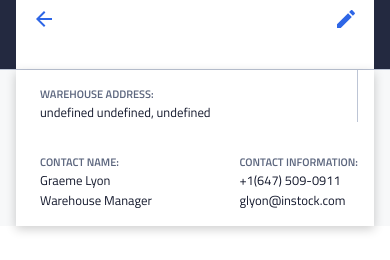
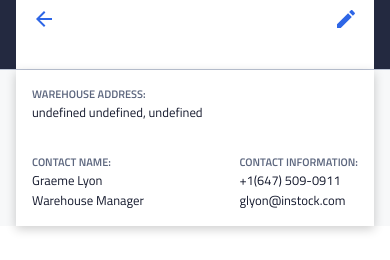
Before and after one commit to kirill-develops/instock-cinderella, a React (Create React App) app: page /warehouses/1 in a window 390 px wide. Shown: the part 155-415 px from the top of the page. Built offline with nearby package versions, Linux system fonts and the light colour scheme; no server answers.

Commit message:
Fixed padding at mobile/tablet size

```diff
--- a/src/components/WarehouseDetails/WarehouseDetails.scss
+++ b/src/components/WarehouseDetails/WarehouseDetails.scss
@@ -50,18 +50,21 @@
     }
   }
   &__address {
-    border-right: solid 1px $color-outline-divider-border-tableSort;
 
     @include tablet {
-        padding-right: 2rem;
+      border-right: solid 1px $color-outline-divider-border-tableSort;
         margin-top: 1rem;
         margin-bottom: 1rem;
+        padding-right: 1rem;
     }
   }
   &__details {
     display: flex;
     flex-direction: column;
-    padding-left: .5rem;
+
+    @include tablet {
+      padding-left: 1rem;
+    }
 
   }
 
```
